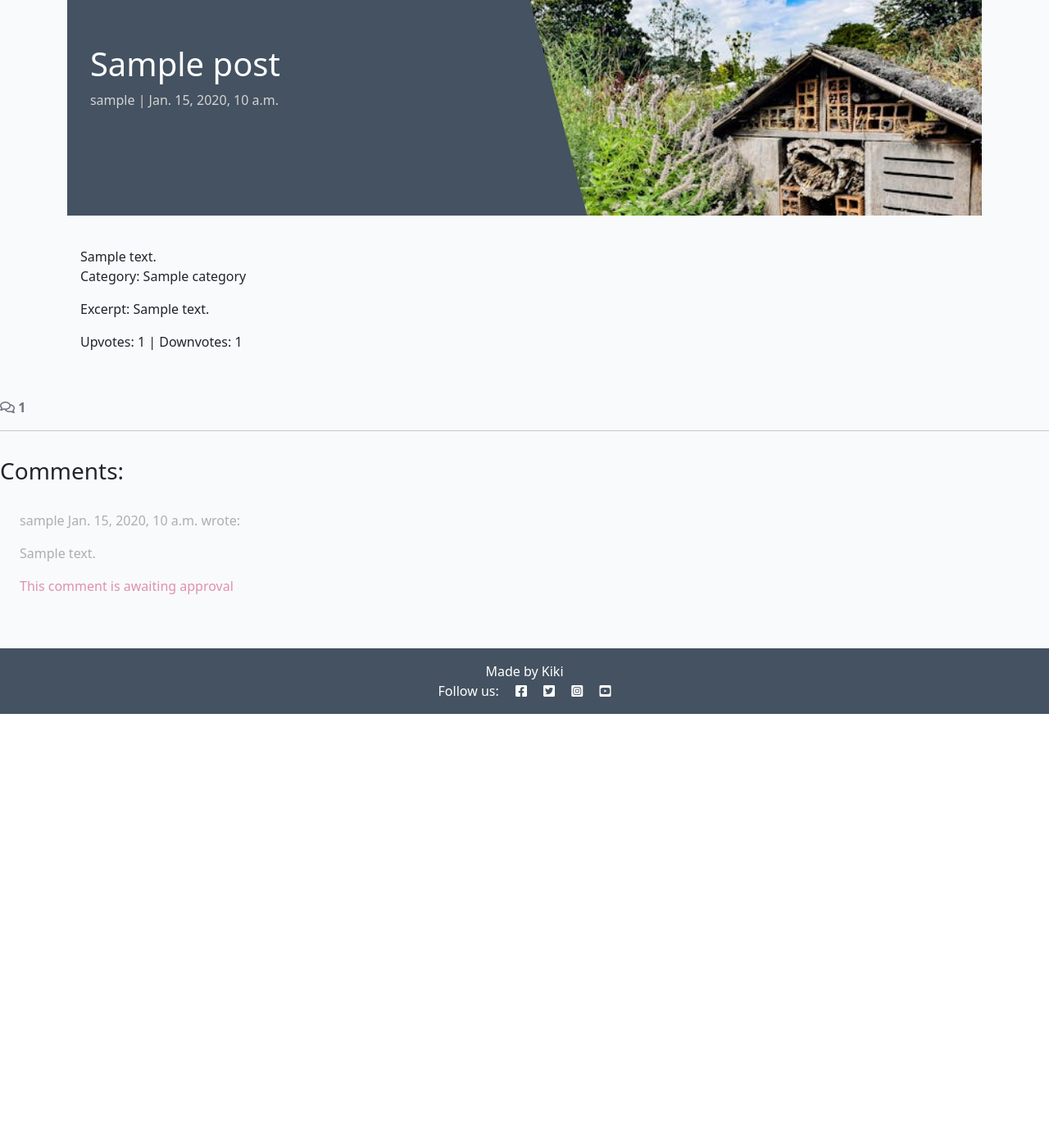
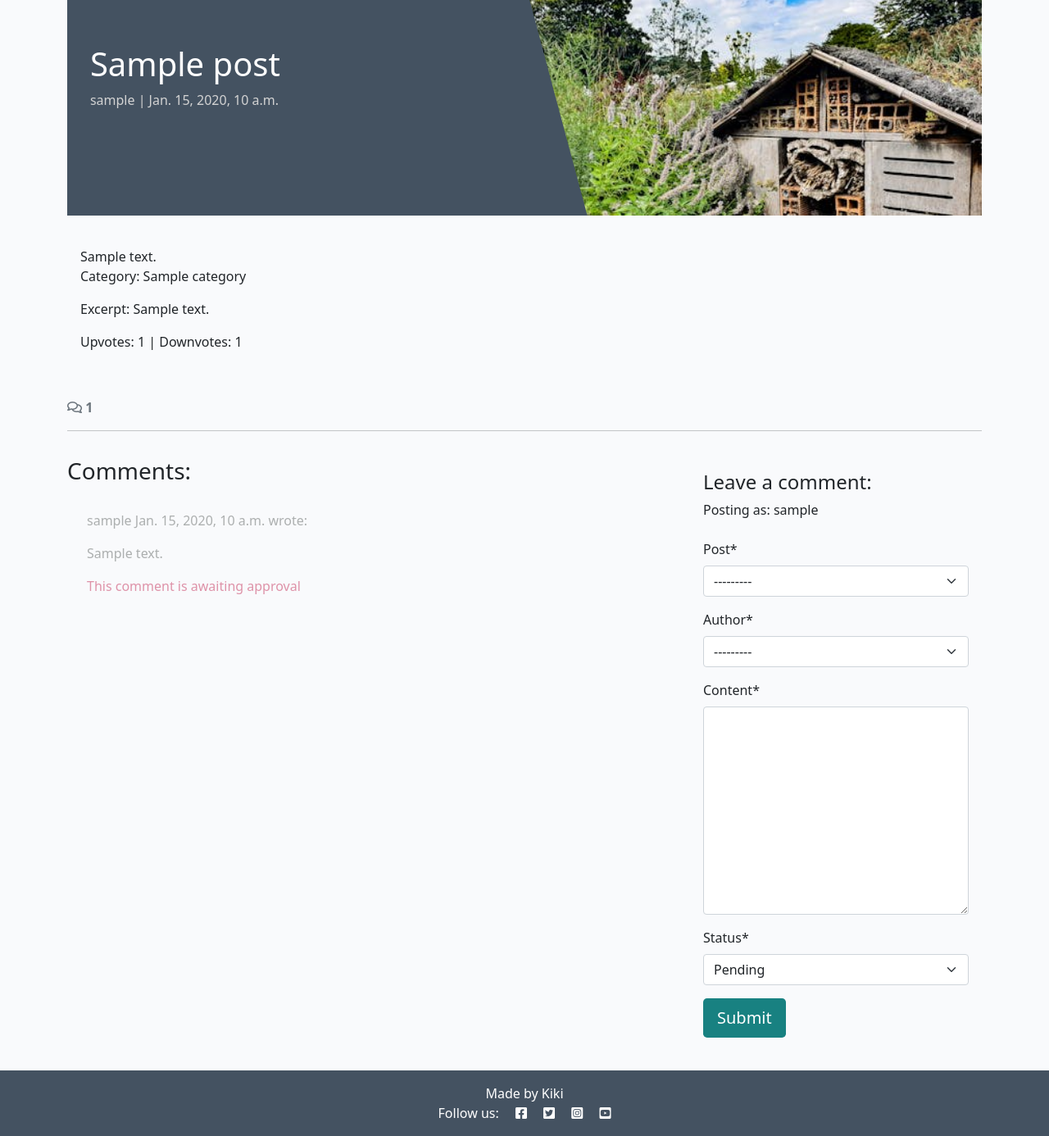
Before and after one commit to KikiBerg/urban-biodiversity-platform, a Django app: a page that uses posts/templates/posts/post_detail.html in a window 1280 px wide. Shown: the part 71-1457 px from the top of the page at 82% size. Before the commit the page ends 942 px from the top, so only its background shows below. Run offline with Django 4.2, Linux system fonts and the light colour scheme; a user stored in the database is signed in; tables that the repository leaves empty hold one stand-in row (values such as "Sample post"); some libraries are stand-ins or nearby versions.

Commit message:
Post_detail: further customization

```diff
--- a/posts/templates/posts/post_detail.html
+++ b/posts/templates/posts/post_detail.html
@@ -1,8 +1,8 @@
-{% extends 'base.html' %} {% block content %}
+{% extends 'base.html' %}
 {% load static %}
+{% load crispy_forms_tags %}
 
-
-
+{% block content %}
 <div class="masthead">
     <div class="container">
         <div class="row g-0">
@@ -28,14 +28,13 @@
                 <article class="card-text">
                     {{ detail.content | safe }}
                 </article>
+
                 <p>Category: {{ detail.category.name }}</p>
                 <p>Excerpt: {{ detail.excerpt }}</p>
                 <p>Upvotes: {{ detail.upvotes }} | Downvotes: {{ detail.downvotes }}</p>
             </div>
         </div>
     </div>
-</div>
-
     <!-- Displaying count of comments -->
     <div class="row">
         <div class="col-12">
@@ -47,7 +46,6 @@
         <hr>
         </div>
     </div>
-
 
     <!-- Displaying Comments -->
     <div class="row">
@@ -65,23 +63,34 @@
 
                     <!-- Display approval message for the author of the comment -->
                     {% if not comment.approved and comment.author == user %}
-                 <p class="approval">
-                    This comment is awaiting approval
-                 </p>
+                    <p class="approval"> This comment is awaiting approval</p>
                     {% endif %}
-
-
+                </div>
+                <!-- End of for loop -->
+                {% endfor %}
+            </div>
         </div>
 
-            <!-- End of for loop -->
-            {% endfor %}
-
+        <!-- Creating New Comments -->
+        <div class="col-md-4 card mb-4 mt-3">
+            <div class="card-body">
+            {% if user.is_authenticated %}
+            <h4>Leave a comment:</h4>
+            <p>Posting as: {{ user.username }}</p>
+            <form id="commentForm" method="post"
+                style="margin-top: 1.5em;">
+                {{ comment_form | crispy }}
+                {% csrf_token %}
+                <button id="submitButton" type="submit" class="btn btn-signup btn-lg">Submit</button>
+            </form>
+            {% else %}
+            <p>Log in to leave a comment</p>
+            {% endif %}
             </div>
         </div>
     </div>
 
 
-
-
+</div>
 
 {% endblock content %}
```
Lines whose indentation alone changed are shown as unchanged.
